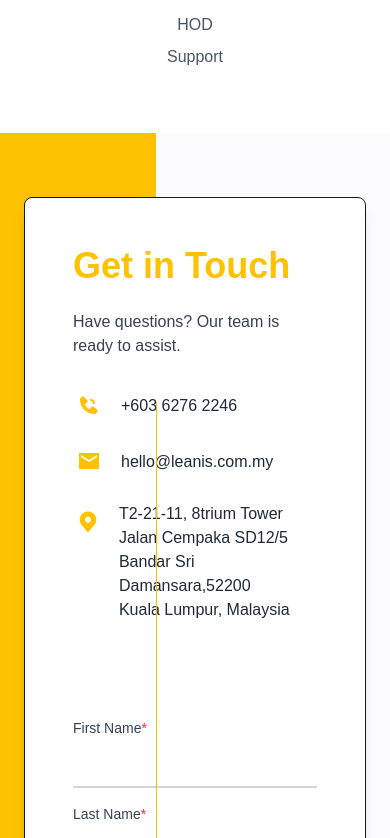
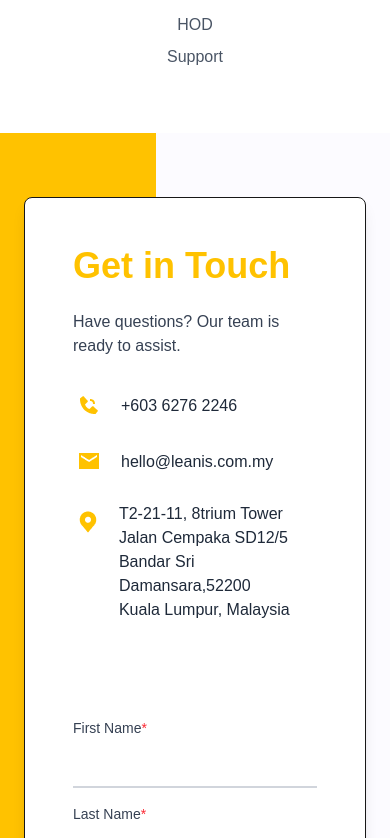
Before and after one commit to iqbalrahmanlean/lean-x-website, a Next.js app: page / in a window 390 px wide. Shown: the part 9186-10024 px from the top of the page. Built offline with nearby package versions, Linux system fonts and the light colour scheme.

Commit message:
Update the class

```diff
--- a/src/components/ContactSection.tsx
+++ b/src/components/ContactSection.tsx
@@ -43,7 +43,7 @@
       style={{ background: "linear-gradient(90deg, #ffc200 40%, #FCFBFF 40%)" }}
     >
 
-      <div className="absolute left-[40%] top-0 bottom-0 flex items-center z-20">
+      <div className="hidden sm:flex absolute left-[40%] top-0 bottom-0 items-center z-20">
         <div className="h-[60%] w-px bg-yellow-400"></div>
       </div>
 
```
